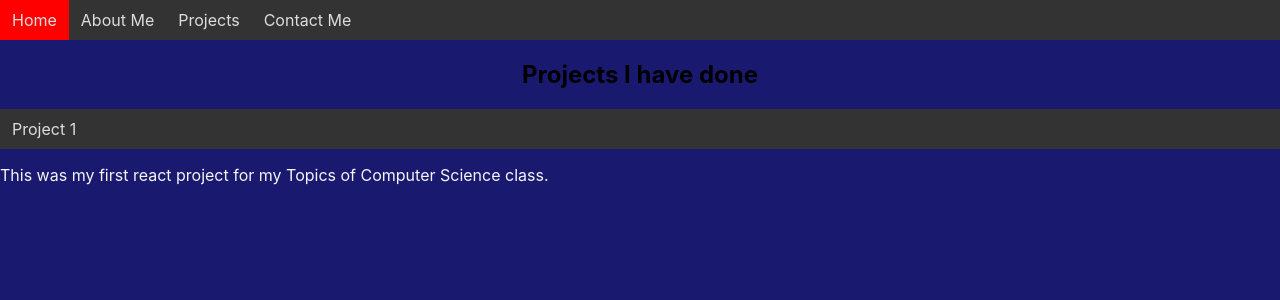
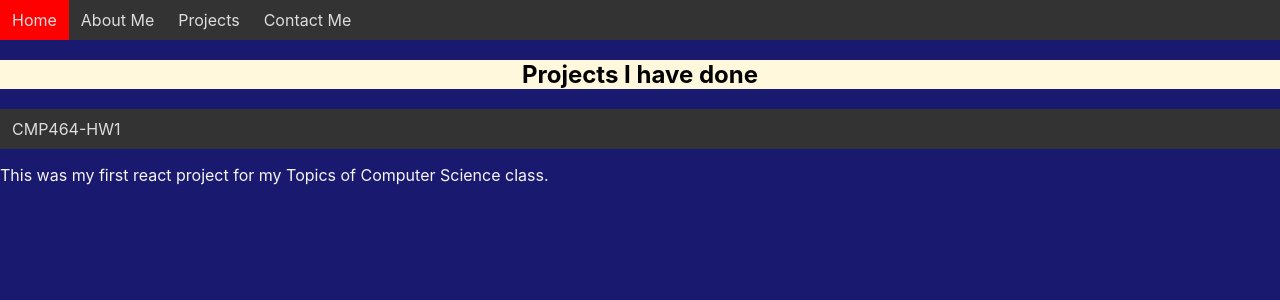
Before and after one commit to Bello2441/bello2441-github.io, a React (Create React App) app: page /projects in a window 1280 px wide. Shown: the top 300 px of the page. Built offline with nearby package versions, Linux system fonts and the light colour scheme.

Commit message:
last commit for 11/26

```diff
--- a/src/components/Projects.js
+++ b/src/components/Projects.js
@@ -1,15 +1,15 @@
 import React from 'react';
 import {Route, BrowserRouter as Router, Switch, Link} from 'react-router-dom';
-import Project_1 from './subpages/Project_1';
+import Project_1 from './subpages/CMP464-HW1';
 
 function Projects() {
     return (
         <Router>
         <nav>
-        <h1 className="App">Projects I have done</h1>
+        <h1 className="projectstyle">Projects I have done</h1>
             <ul>
                 <li>
-                    <Link to="/projects/project1">Project 1</Link>
+                    <Link to="/projects/project1">CMP464-HW1</Link>
                 </li>
             </ul>
             <p>
--- a/src/index.css
+++ b/src/index.css
@@ -78,3 +78,8 @@ p {
   background-color: cornflowerblue;
   text-align: center;
 }
+
+.projectstyle {
+  background-color: cornsilk;
+  text-align: center;
+}
```
Also changed, not shown: src/components/subpages/Booklist-project.js (added), src/components/subpages/CMP464-HW1.js (renamed from src/components/subpages/Project_1.js), src/components/subpages/CMP464-HW2.js (added), src/components/subpages/CMP464-HW3.js (added).
